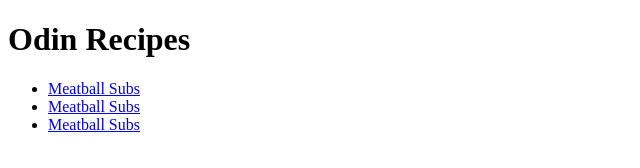
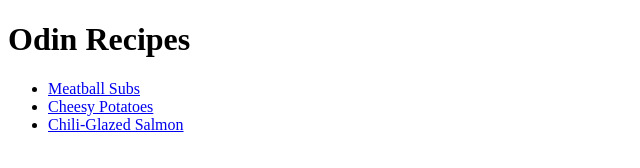
Before and after one commit to acondieee/odin-recipes, a plain HTML site: page index.html in a window 1280 px wide. Shown: the full height of the page, 0-640 px from the left. Drawn offline with Linux system fonts and the light colour scheme.

Commit message:
Edited file

```diff
--- a/index.html
+++ b/index.html
@@ -8,8 +8,8 @@
    <h1>Odin Recipes</h1>
    <ul>
    <li><a href="recipes/meatballsubs.html">Meatball Subs</a></li>
-   <li><a href="recipes/potatoes.html">Meatball Subs</a></li>
-   <li><a href="recipes/salmon.html">Meatball Subs</a></li>
+   <li><a href="recipes/potatoes.html">Cheesy Potatoes</a></li>
+   <li><a href="recipes/salmon.html">Chili-Glazed Salmon</a></li>
    </ul>
 </body>
 </html>
```
